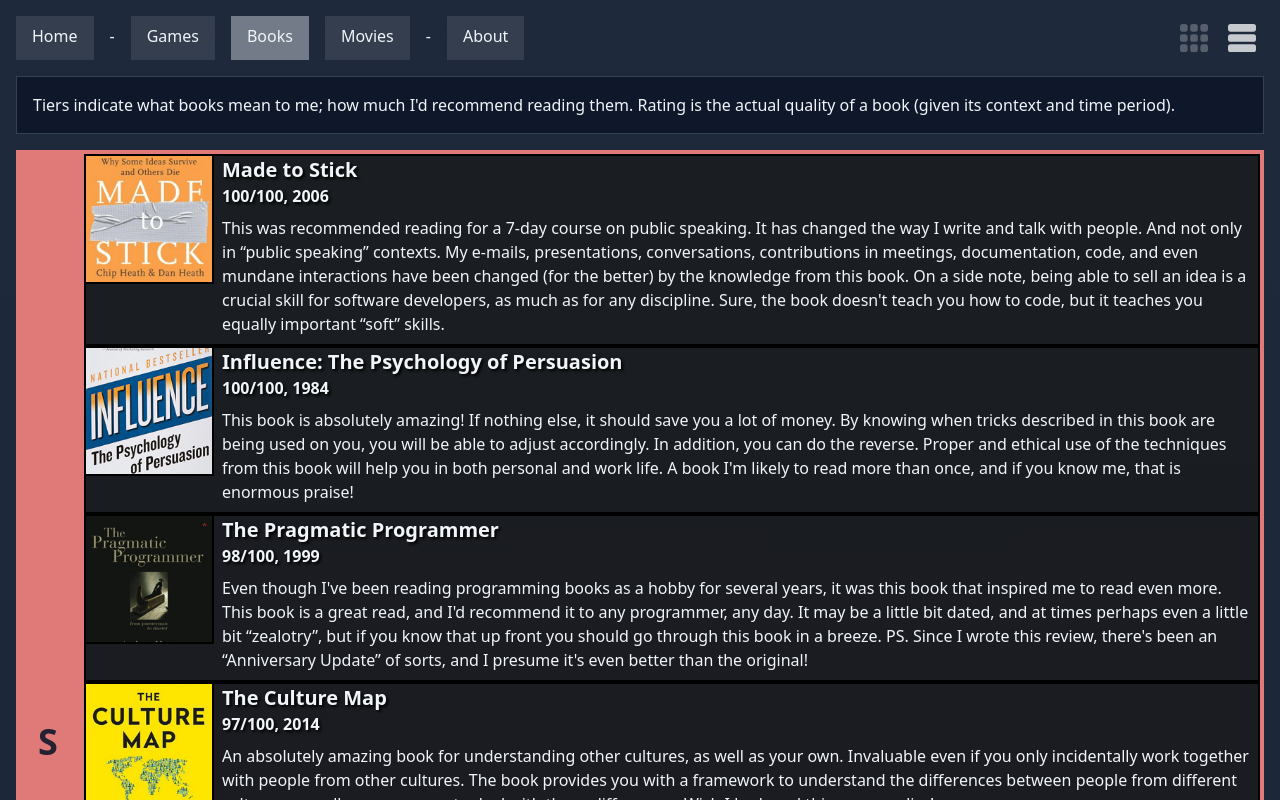
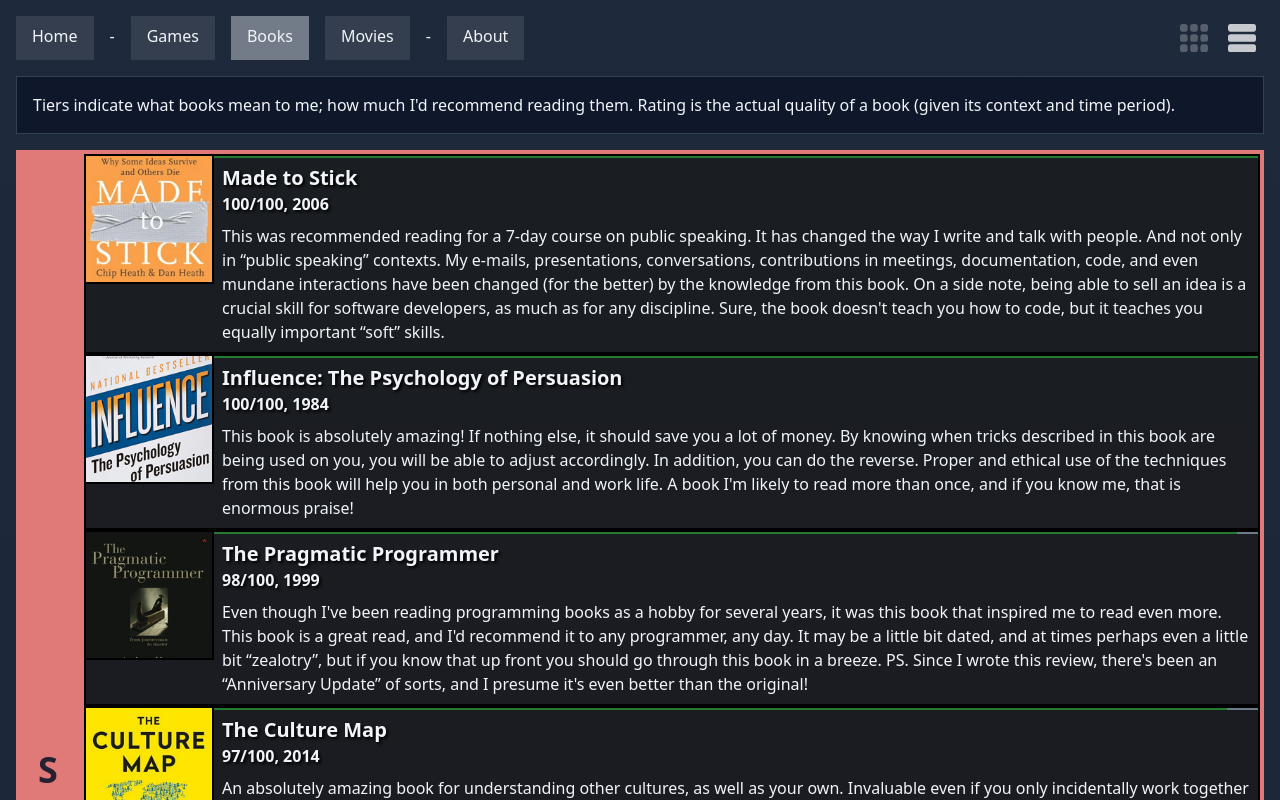
Before and after one commit to jeroenheijmans/tierdom, a SvelteKit app: page /books in a window 1280 px wide. Both pictures are taken after a click on the button 1242 px from the left and 38 px from the top of the page. Shown: the top 800 px of the page. Built offline with nearby package versions, Linux system fonts and the light colour scheme.

Commit message:
Improve rectangle with missing feature

```diff
--- a/src/routes/_components/ItemRectangle.svelte
+++ b/src/routes/_components/ItemRectangle.svelte
@@ -15,8 +15,11 @@
       <div class="w-full h-full bg-white/5 text-black flex justify-center items-center font-bold">x</div>
     {/if}
   </button>
-  <div>
-    <h3 class="text-xl font-bold text-slate-100 text-shadow px-2">
+  <div class="w-full group relative">
+    <div class="h-[2px] w-full absolute bg-slate-400 opacity-70 transition-all group-hover:h-[8px] group-hover:opacity-80">
+      <div class="h-full" style={`width: ${item.rating}%; background-color: ${item.ratingColor}`} />
+    </div>
+    <h3 class="text-xl font-bold text-slate-100 text-shadow px-2 mt-2">
       {item.title}
     </h3>
     <h2 class="font-bold text-slate-100 text-shadow px-2">
```
